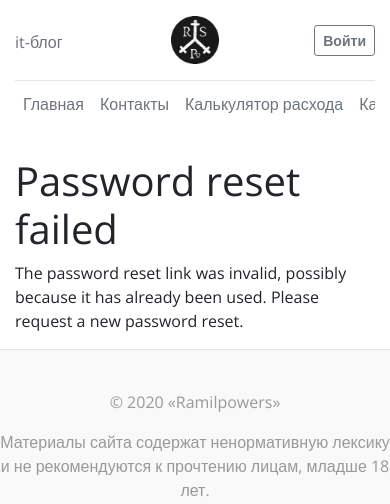
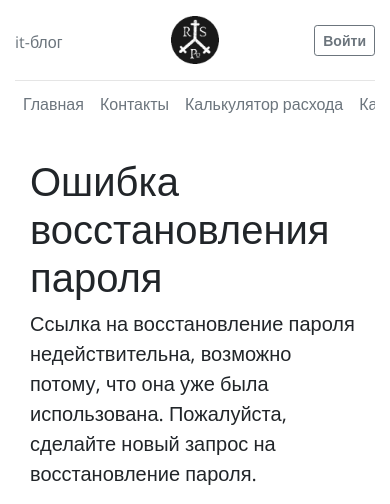
Before and after one commit to RamilPowers/BLOG, a Django app: template templates/registration/password_reset_confirm.html in a window 390 px wide; the page is wider, and only the part inside the window is pictured. Shown: the top 504 px of that part. Run offline with Django 3.2, Linux system fonts and the light colour scheme; the template is opened without the code that fills it, so the values that code supplies are empty; some libraries are stand-ins or nearby versions; grey boxes are pictures that could not be loaded.

Commit message:
Верстка шаблонов и электронной рассылки

```diff
--- a/templates/registration/password_reset_confirm.html
+++ b/templates/registration/password_reset_confirm.html
@@ -1,31 +1,33 @@
 {% extends "pages/base.html" %}
+{% load crispy_forms_tags %}
 {% block title %} Восстановление пароля {% endblock %}
 {% block content %}
-
+<div class="container">
+    <div class="row">
+        <div class="col-6 col-md-2"></div>
+        <div class="col-md-8">
             {% if validlink %}
-        <p>Please enter (and confirm) your new password.</p>
+            <div class="jumbotron">
+                <h1 class="display-4">Восстановить пароль</h1>
+                <p class="lead">Пожалуйста, введите новый пароль</p>
+                <hr class="my-4">
                 <form action="" method="post">
                     {% csrf_token %}
-            <table>
-                <tr>
-                    <td>{{ form.new_password1.errors }}
-                        <label for="id_new_password1">New password:</label></td>
-                    <td>{{ form.new_password1 }}</td>
-                </tr>
-                <tr>
-                    <td>{{ form.new_password2.errors }}
-                        <label for="id_new_password2">Confirm password:</label></td>
-                    <td>{{ form.new_password2 }}</td>
-                </tr>
-                <tr>
-                    <td></td>
-                    <td><input type="submit" value="Change my password" /></td>
-                </tr>
-            </table>
+                    {{ form | crispy }}
+                    <p class="lead">
+                        <button type="submit"  class="btn btn-primary btn-lg">Восстановить</button>
+                    </p>
                 </form>
+            </div>
             {% else %}
-        <h1>Password reset failed</h1>
-        <p>The password reset link was invalid, possibly because it has already been used. Please request a new password reset.</p>
+            <h1 class="display-4">Ошибка восстановления пароля</h1>
+                <p class="lead">Ссылка на восстановление пароля недействительна,
+                    возможно потому, что она уже была использована. Пожалуйста, сделайте новый запрос на восстановление пароля.
+                </p>
             {% endif %}
+        </div>
+        <div class="col-6 col-md-2"></div>
+    </div>
+</div>
 
 {% endblock %}
```
Also changed, not shown: account/views.py (+18 -8 lines), templates/registration/account_activate.html (+12 -5 lines), templates/registration/password_reset_complete.html (+12 -3 lines), templates/registration/password_reset_done.html (deleted, +0 -8 lines), templates/registration/password_reset_email.html (+12 -2 lines). Lines whose indentation alone changed are shown as unchanged.
